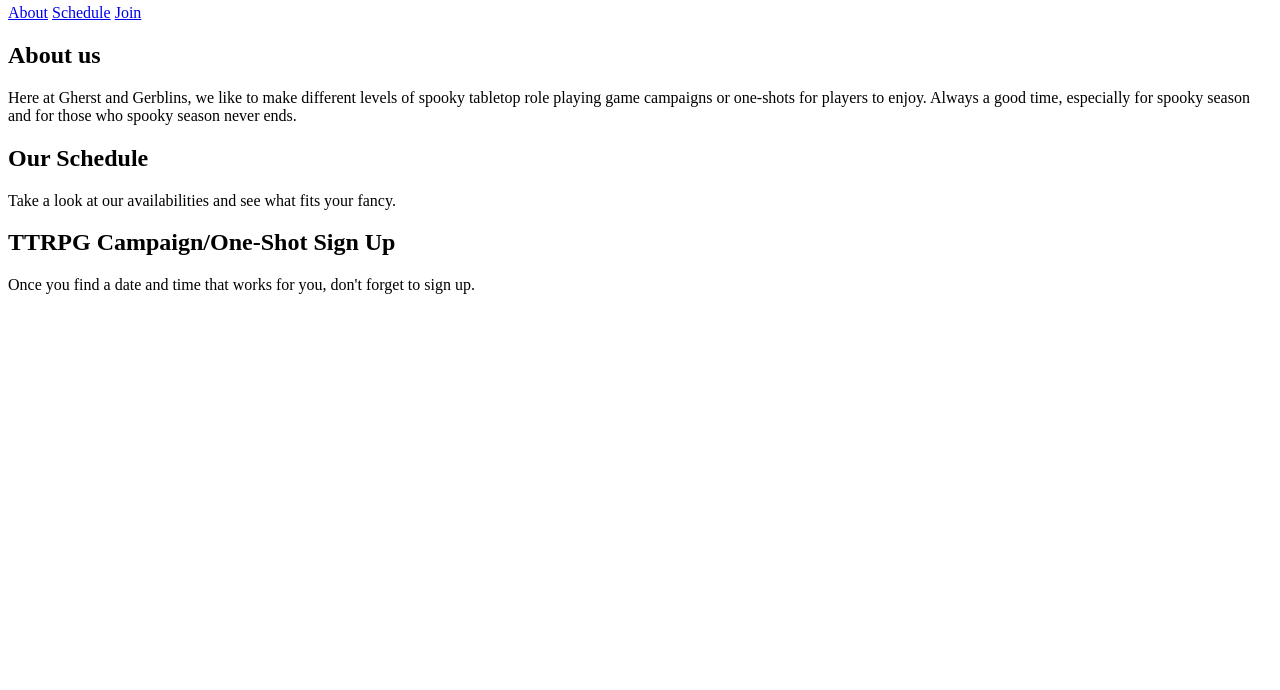
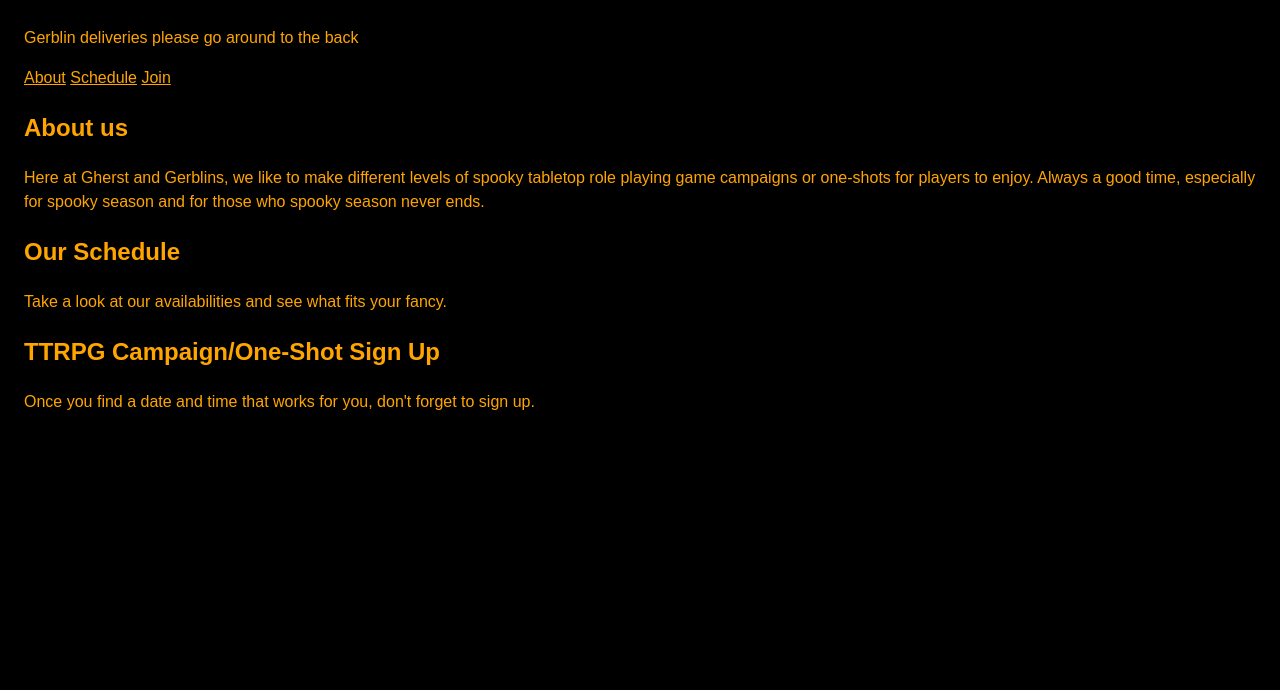
Before and after one commit to AlexSfamurri/signup-page, a plain HTML site: page index.html in a window 1280 px wide. Shown: the part 110-800 px from the top of the page. Drawn offline with Linux system fonts and the light colour scheme.

Commit message:
added css

```diff
--- a/index.html
+++ b/index.html
@@ -1,6 +1,7 @@
 <!DOCTYPE html>
 <html lang="en">
     <head>
+        <link rel="stylesheet" href="./styles/style.css"
         <meta charset="UTF-8">
         <meta name="viewport" content="width=device-width, initial-scale=1.0">
         <title>D&D Campaign Sign Up</title>
--- /dev/null
+++ b/styles/style.css
@@ -0,0 +1,14 @@
+body{
+    background-color: black;
+    color: orange;
+    font-family: Arial, sans-serif;
+    line-height: 1.5;
+    margin: 0 24px;
+}
+a{
+    color: orange;
+}
+h1{
+    text-align: center;
+    font-size: 3rem;
+}
```
Also changed, not shown: 1 other file.
